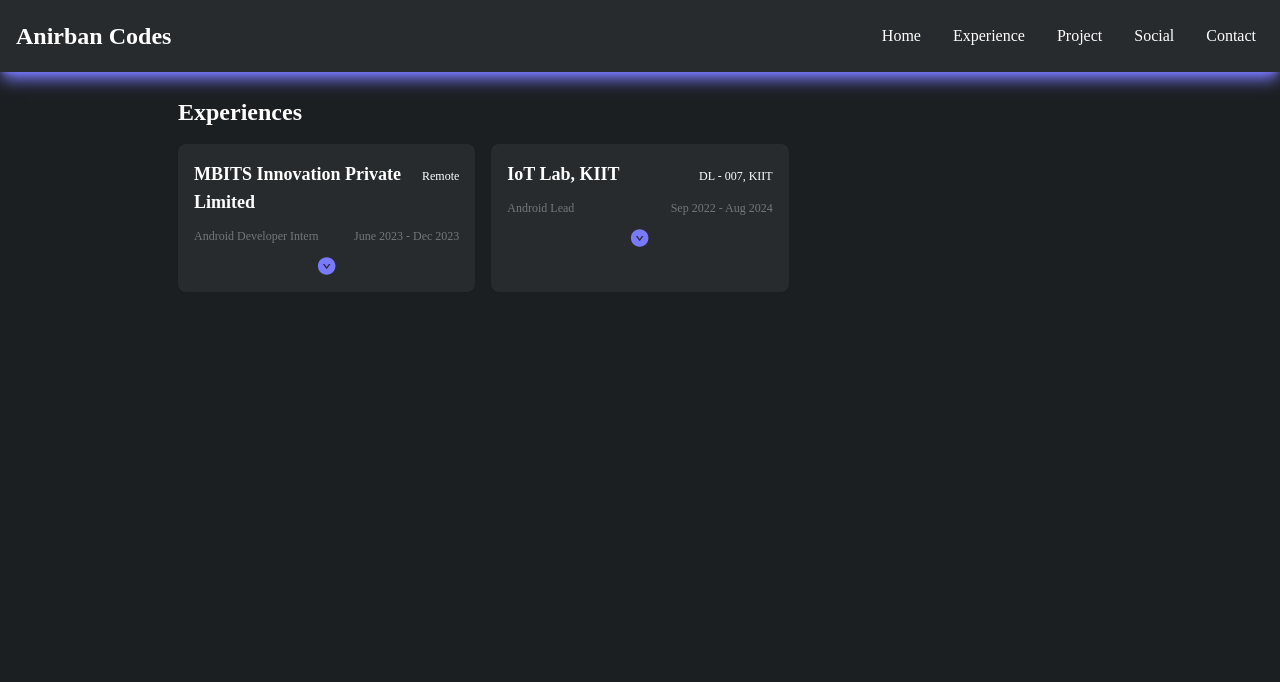
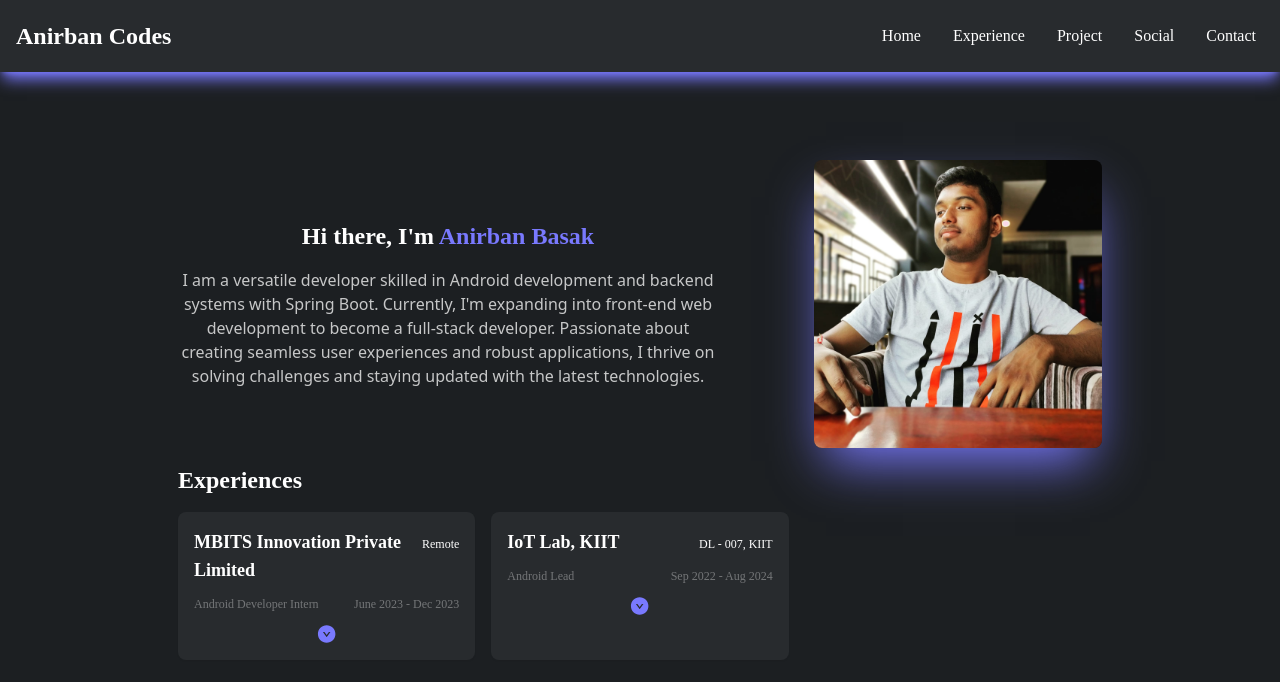
Before and after one commit to basakjeet08/Anirban-Codes, a React (Vite) app: page / in a window 1280 px wide. Shown: the top 682 px of the page. Built offline with nearby package versions, Linux system fonts and the light colour scheme; a web font is replaced by a local one.

Commit message:
feat - Added the Hero Section

```diff
--- a/src/App.jsx
+++ b/src/App.jsx
@@ -1,12 +1,14 @@
 import Header from "./components/Header";
 import Experience from "./pages/Experience";
+import Hero from "./pages/Hero";
 
 function App() {
   return (
     <div className="min-h-screen h-full min-w-screen w-full bg-background flex flex-col">
       <Header />
-      <div className="w-screen flex xl:justify-center p-6">
+      <div className="w-full flex xl:justify-center p-6">
         <div className="flex flex-col gap-4 w-full xl:w-3/4">
+          <Hero />
           <Experience />
         </div>
       </div>
--- /dev/null
+++ b/src/pages/Hero.jsx
@@ -0,0 +1,26 @@
+import React from "react";
+import { headingText } from "../styles";
+import { creator } from "../constants/data";
+import myImage from "../assets/myImage.jpg";
+
+const Hero = () => {
+  return (
+    <div className="w-full mt-16 flex flex-col gap-y-4 gap-x-24 justify-center items-center md:flex-row-reverse">
+      <img
+        className="h-36 md:h-48 lg:h-72 w-auto object-cover rounded-lg shadow-2xl shadow-primary"
+        src={myImage}
+        alt="Profile Image"
+      />
+
+      <div className="flex flex-col gap-4 items-center text-onBackground ">
+        <p className={headingText}>
+          Hi there, I'm <span className="text-primary">{creator.name}</span>
+        </p>
+
+        <p className="text-center opacity-75">{creator.info}</p>
+      </div>
+    </div>
+  );
+};
+
+export default Hero;
```
Also changed, not shown: src/assets/myImage.jpg (added).
